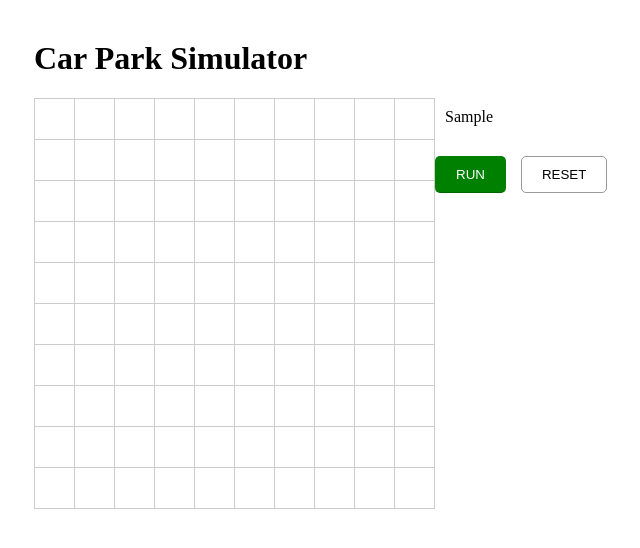
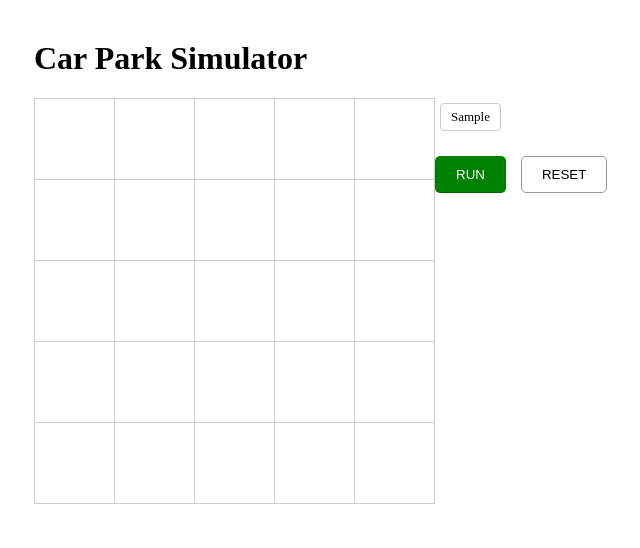
Before and after one commit to zhex/carpark-simulator, a React app: page / in a window 1280 px wide. Both pictures are taken after typing "Sample" into the empty fields and a click on the button "SAVE". Shown: the top 548 px of the page, without its empty margins (206-846 px from the left). Built offline with nearby package versions, Linux system fonts and the light colour scheme; the HTML template or start-up script is replaced by a standard one.

Commit message:
display command inline

```diff
--- a/src/components/App.tsx
+++ b/src/components/App.tsx
@@ -25,10 +25,10 @@ interface IAppStates {
 
 export default class App extends React.Component<IAppProps, IAppStates> {
     public static defaultProps = {
-        commandInterval: 300,
+        commandInterval: 500,
     };
 
-    private cellSize = 40;
+    private cellSize = 80;
     private input: HTMLTextAreaElement | null;
 
     constructor(props: IAppProps) {
--- a/src/components/CommandList.tsx
+++ b/src/components/CommandList.tsx
@@ -9,11 +9,12 @@ export interface ICommandListProps {
 }
 
 const ListItem = styled.li`
-    padding: 10px;
-    border-bottom: 1px solid #ccc;
-    &:last-of-type {
-        border-bottom: none;
-    }
+    display: inline-block;
+    padding: 5px 10px;
+    border: 1px solid #ccc;
+    border-radius: 4px;
+    margin: 5px;
+    font-size: 13px;
 `;
 
 const ListItemActive = ListItem.extend`
--- a/src/main.tsx
+++ b/src/main.tsx
@@ -7,7 +7,7 @@ import { Park } from 'models/Park';
 
 import App from 'components/App';
 
-const park = new Park(10, 10);
+const park = new Park(5, 5);
 const bus = new Bus(park);
 
 render(
```
Also changed, not shown: 1 other file (tests, documents, lock files or other folders).
